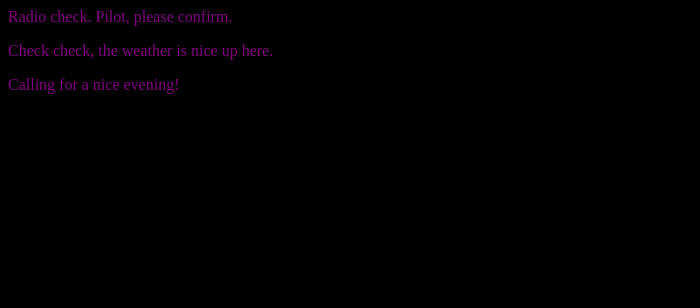
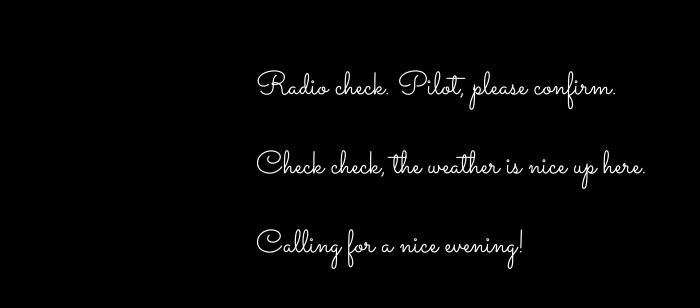
Before and after one commit to mniederschmidt/communication-log, a plain HTML site: page index.html in a window 1280 px wide. Shown: the whole page, without its empty margins (0-700 px from the left). Drawn offline with Linux system fonts and the light colour scheme.

Commit message:
Fancy styling

```diff
--- a/index.html
+++ b/index.html
@@ -1,6 +1,7 @@
 <html>
   <head>
     <link rel="stylesheet" type="text/css" href="style.css">
+    <link href="https://fonts.googleapis.com/css?family=Sacramento" rel="stylesheet">
   </head>
    <body>
       <p>Radio check. Pilot, please confirm.</p>
--- a/style.css
+++ b/style.css
@@ -1,4 +1,9 @@
 body {
-  color: purple;
+  color: white;
   background-color: black;
+  font-family: 'Sacramento', cursive;
+  font-size: 32px;
+  margin-top: 5%;
+  margin-left: 20%;
+  margin-right: 20%;
 }
```
